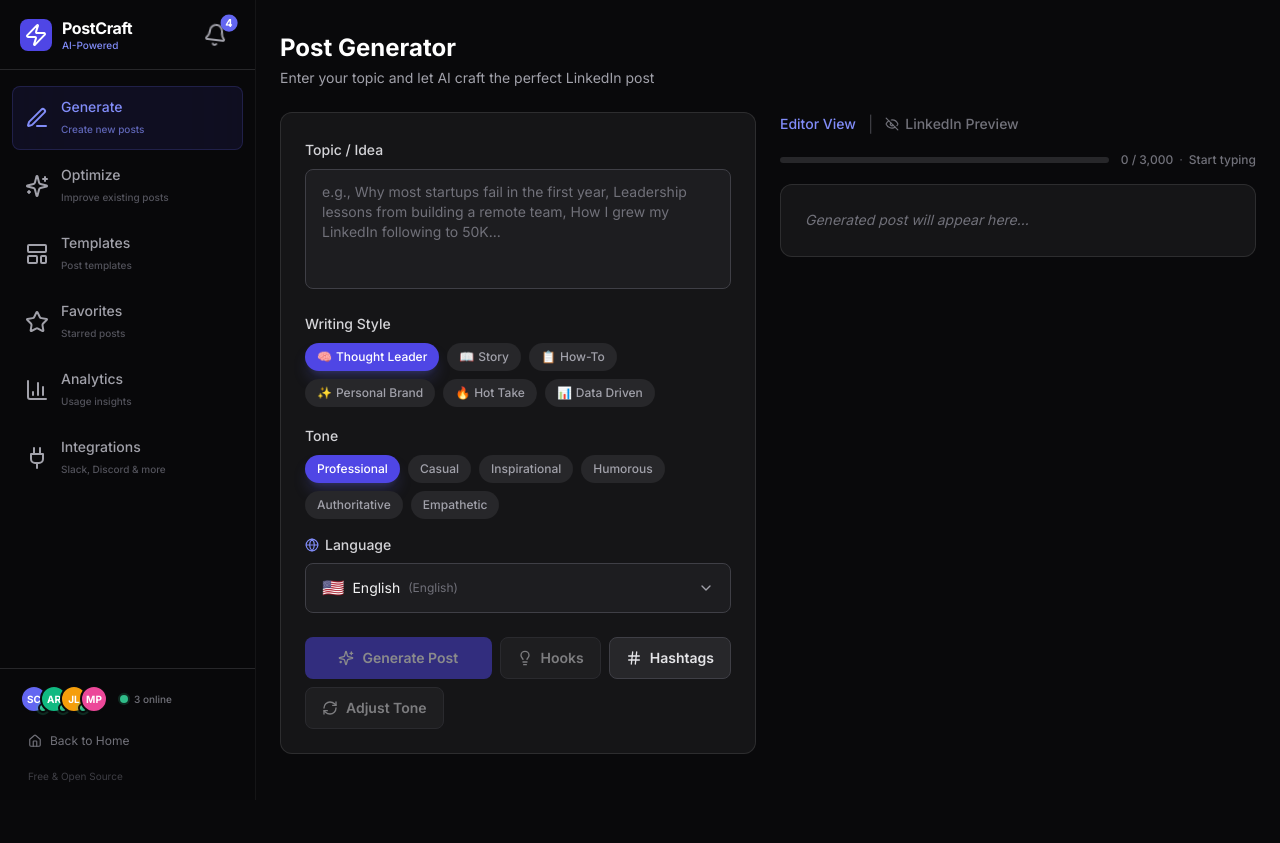
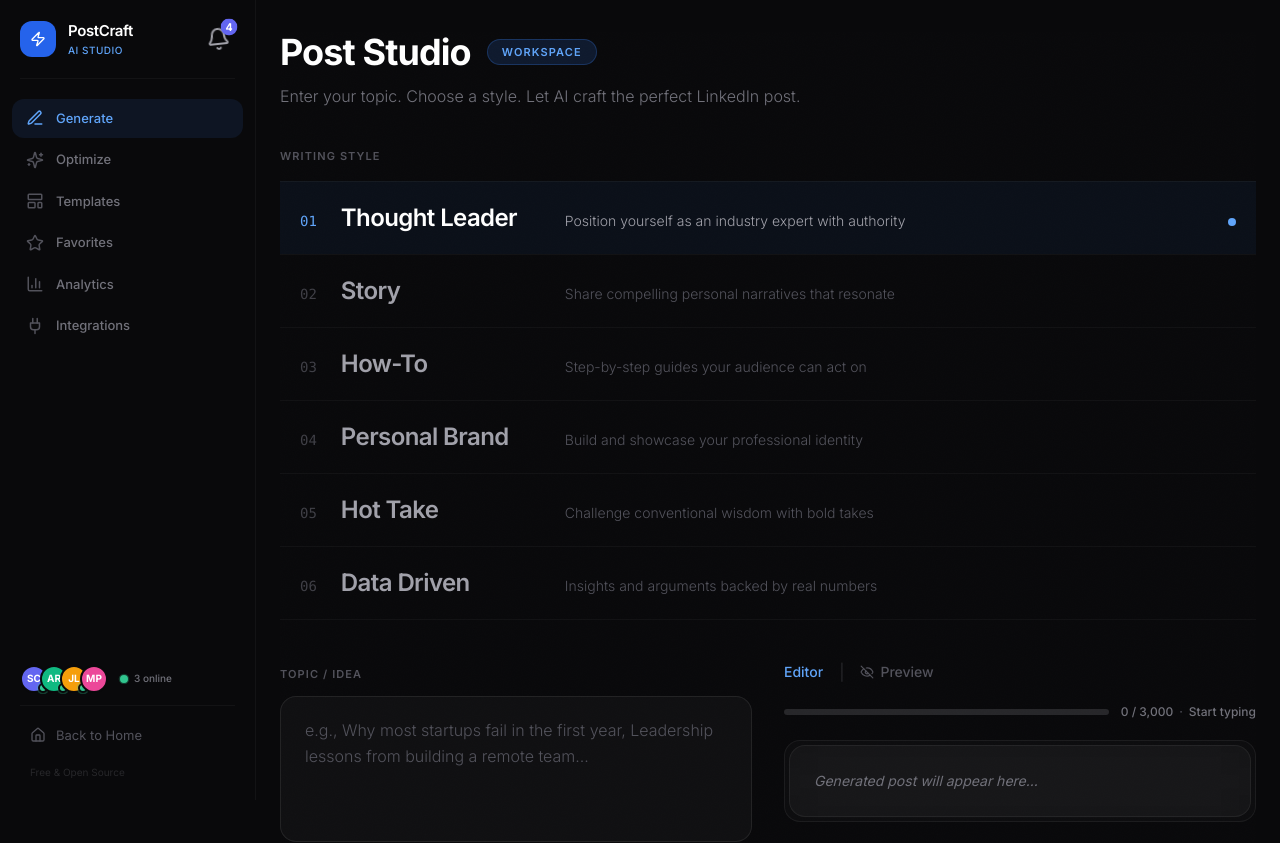
Before and after one commit to kalavathiramarao76-ui/ai-linkedin-post-generator, a Next.js app: page /app in a window 1280 px wide. Shown: the top 843 px of the page. Before the commit the page ends 800 px from the top, so only its background shows below. Built offline with nearby package versions, Linux system fonts and the light colour scheme.

Commit message:
Apple-quality app dashboard: editorial workspace, massive titles

```diff
--- a/src/app/app/page.tsx
+++ b/src/app/app/page.tsx
@@ -12,7 +12,6 @@
   EyeOff,
 } from "lucide-react";
 import { toast } from "sonner";
-import StyleSelector from "@/components/StyleSelector";
 import ToneSelector from "@/components/ToneSelector";
 import LanguageSelector from "@/components/LanguageSelector";
 import CharacterCounter from "@/components/CharacterCounter";
@@ -22,6 +21,7 @@
 import { trackGeneration } from "@/lib/analytics";
 import { getStoredLanguage, setStoredLanguage, getLanguageByCode } from "@/lib/languages";
 import ApiErrorFallback from "@/components/ApiErrorFallback";
+import { POST_STYLES } from "@/lib/constants";
 
 type ActiveTool = "generate" | "hooks" | "hashtags" | "tone";
 
@@ -263,46 +263,98 @@
 
   const langInfo = getLanguageByCode(postLanguage);
 
+  const styleDescriptions: Record<string, string> = {
+    "thought-leadership": "Position yourself as an industry expert with authority",
+    "storytelling": "Share compelling personal narratives that resonate",
+    "how-to": "Step-by-step guides your audience can act on",
+    "personal-brand": "Build and showcase your professional identity",
+    "controversial": "Challenge conventional wisdom with bold takes",
+    "data-driven": "Insights and arguments backed by real numbers",
+  };
+
   return (
-    <div className="space-y-6 page-transition" role="main">
+    <div className="page-transition" role="main">
+      {/* Noise texture overlay */}
+      <div className="noise-overlay" />
+
       {/* Header */}
-      <div>
-        <h1 className="text-2xl font-bold text-white">Post Generator</h1>
-        <p className="mt-1 text-sm text-zinc-400">
-          Enter your topic and let AI craft the perfect LinkedIn post
+      <div className="mb-10">
+        <div className="flex items-center gap-4 mb-3">
+          <h1 className="text-4xl font-bold text-white tracking-tight">Post Studio</h1>
+          <span className="inline-flex items-center rounded-full bg-blue-500/15 border border-blue-500/25 px-3.5 py-1 text-[11px] font-semibold tracking-widest text-blue-400 uppercase">
+            Workspace
+          </span>
+        </div>
+        <p className="text-base text-zinc-500 font-light">
+          Enter your topic. Choose a style. Let AI craft the perfect LinkedIn post.
         </p>
       </div>
 
-      <div className="grid grid-cols-1 lg:grid-cols-2 gap-6">
+      {/* Style Selector — Editorial Rows */}
+      <div className="mb-10">
+        <p className="text-[11px] font-semibold tracking-widest text-zinc-600 uppercase mb-4">Writing Style</p>
+        <div className="space-y-0">
+          {POST_STYLES.map((s, index) => (
+            <button
+              key={s.id}
+              onClick={() => setStyle(s.id)}
+              className={`studio-style-row w-full text-left flex items-baseline gap-6 px-5 py-5 transition-all duration-200 border-t border-white/[0.04] ${
+                index === POST_STYLES.length - 1 ? "border-b border-white/[0.04]" : ""
+              } ${
+                style === s.id
+                  ? "bg-blue-500/[0.06]"
+                  : "hover:bg-white/[0.015]"
+              }`}
+              role="radio"
+              aria-checked={style === s.id}
+              aria-label={`${s.label}: ${s.description}`}
+            >
+              <span className={`font-mono text-sm tabular-nums ${style === s.id ? "text-blue-400" : "text-zinc-700"}`}>
+                {String(index + 1).padStart(2, "0")}
+              </span>
+              <span className={`text-2xl font-semibold tracking-tight min-w-[200px] ${style === s.id ? "text-white" : "text-zinc-400"}`}>
+                {s.label}
+              </span>
+              <span className={`text-sm font-light ${style === s.id ? "text-zinc-400" : "text-zinc-600"}`}>
+                {styleDescriptions[s.id] || s.description}
+              </span>
+              {style === s.id && (
+                <span className="ml-auto flex-shrink-0 w-2 h-2 rounded-full bg-blue-400" />
+              )}
+            </button>
+          ))}
+        </div>
+      </div>
+
+      <div className="grid grid-cols-1 lg:grid-cols-2 gap-8">
         {/* Left Column — Input */}
+        <div className="space-y-6">
+          {/* Topic Input */}
           <div className="space-y-5">
-          {/* Topic Input */}
-          <div className="card space-y-4">
-            <div className="space-y-2">
-              <label htmlFor="topic-input" className="text-sm font-medium text-zinc-300">
+            <div className="space-y-3">
+              <label htmlFor="topic-input" className="text-[11px] font-semibold tracking-widest text-zinc-600 uppercase">
                 Topic / Idea
               </label>
               <textarea
                 id="topic-input"
                 value={topic}
                 onChange={(e) => setTopic(e.target.value)}
-                placeholder="e.g., Why most startups fail in the first year, Leadership lessons from building a remote team, How I grew my LinkedIn following to 50K..."
-                className="input-field min-h-[120px] resize-none"
+                placeholder="e.g., Why most startups fail in the first year, Leadership lessons from building a remote team..."
+                className="w-full rounded-2xl border border-white/[0.08] bg-white/[0.03] px-6 py-5 text-base text-zinc-100 placeholder:text-zinc-600 transition-all duration-200 focus:border-blue-500/50 focus:outline-none focus:ring-2 focus:ring-blue-500/20 min-h-[140px] resize-none font-light leading-relaxed"
                 rows={4}
                 aria-label="Enter your topic or idea for the LinkedIn post"
               />
             </div>
 
-            <StyleSelector selected={style} onSelect={setStyle} />
             <ToneSelector selected={tone} onSelect={setTone} />
             <LanguageSelector selected={language} onSelect={handleLanguageChange} />
 
             {/* Action Buttons */}
-            <div className="flex flex-wrap gap-2 pt-2" role="group" aria-label="Generation actions">
+            <div className="flex flex-wrap gap-3 pt-3" role="group" aria-label="Generation actions">
               <button
                 onClick={handleGenerate}
                 disabled={isGenerating || !topic.trim()}
-                className={`btn-primary flex-1 min-w-[140px] ${
+                className={`btn-primary flex-1 min-w-[140px] !rounded-2xl !py-3.5 !text-base ${
                   !isGenerating && topic.trim() ? "btn-pulse-idle" : ""
                 }`}
                 aria-label="Generate LinkedIn post"
@@ -318,7 +370,7 @@
               <button
                 onClick={handleGenerateHooks}
                 disabled={isGenerating || !topic.trim()}
-                className="btn-secondary"
+                className="btn-secondary !rounded-2xl !py-3.5"
                 title="Generate 10 hooks"
                 aria-label="Generate 10 attention-grabbing hooks"
               >
@@ -329,7 +381,7 @@
               <button
                 onClick={handleSuggestHashtags}
                 disabled={isGenerating}
-                className="btn-secondary"
+                className="btn-secondary !rounded-2xl !py-3.5"
                 title="Suggest hashtags"
                 aria-label="Suggest relevant hashtags"
               >
@@ -340,25 +392,25 @@
               <button
                 onClick={handleToneAdjust}
                 disabled={isGenerating || !generatedPost.trim()}
-                className="btn-secondary"
+                className="btn-secondary !rounded-2xl !py-3.5"
                 title="Adjust tone"
                 aria-label="Adjust the tone of the generated post"
               >
                 <RefreshCw className="h-4 w-4" aria-hidden="true" />
-                Adjust Tone
+                Adjust
               </button>
             </div>
           </div>
 
           {/* Hook Results */}
           {hookResults && (
-            <div className="card" role="region" aria-label="Generated hooks">
-              <h3 className="text-sm font-semibold text-zinc-200 mb-3 flex items-center gap-2">
-                <Lightbulb className="h-4 w-4 text-amber-400" aria-hidden="true" />
+            <div className="rounded-2xl border border-white/[0.06] bg-white/[0.02] p-6" role="region" aria-label="Generated hooks">
+              <h3 className="text-[11px] font-semibold tracking-widest text-zinc-600 uppercase mb-4 flex items-center gap-2">
+                <Lightbulb className="h-3.5 w-3.5 text-amber-400" aria-hidden="true" />
                 Generated Hooks
               </h3>
               <div
-                className={`whitespace-pre-line text-sm text-zinc-300 leading-relaxed ${
+                className={`whitespace-pre-line text-sm text-zinc-300 leading-relaxed font-light ${
                   isGenerating && activeTool === "hooks"
                     ? "streaming-cursor"
                     : ""
@@ -371,13 +423,13 @@
 
           {/* Hashtag Results */}
           {hashtagResults && (
-            <div className="card" role="region" aria-label="Suggested hashtags">
-              <h3 className="text-sm font-semibold text-zinc-200 mb-3 flex items-center gap-2">
-                <Hash className="h-4 w-4 text-indigo-400" aria-hidden="true" />
+            <div className="rounded-2xl border border-white/[0.06] bg-white/[0.02] p-6" role="region" aria-label="Suggested hashtags">
+              <h3 className="text-[11px] font-semibold tracking-widest text-zinc-600 uppercase mb-4 flex items-center gap-2">
+                <Hash className="h-3.5 w-3.5 text-blue-400" aria-hidden="true" />
                 Suggested Hashtags
               </h3>
               <div
-                className={`whitespace-pre-line text-sm text-zinc-300 leading-relaxed ${
+                className={`whitespace-pre-line text-sm text-zinc-300 leading-relaxed font-light ${
                   isGenerating && activeTool === "hashtags"
                     ? "streaming-cursor"
                     : ""
@@ -390,28 +442,28 @@
         </div>
 
         {/* Right Column — Output */}
-        <div className="space-y-4">
+        <div className="space-y-5">
           {/* Toggle Preview */}
           <div className="flex items-center justify-between">
-            <div className="flex items-center gap-3" role="tablist" aria-label="View mode">
+            <div className="flex items-center gap-4" role="tablist" aria-label="View mode">
               <button
                 role="tab"
                 aria-selected={!showPreview}
                 onClick={() => setShowPreview(false)}
                 className={`text-sm font-medium transition-colors ${
-                  !showPreview ? "text-indigo-400" : "text-zinc-500 hover:text-zinc-300"
+                  !showPreview ? "text-blue-400" : "text-zinc-600 hover:text-zinc-400"
                 }`}
                 aria-label="Switch to editor view"
               >
-                Editor View
+                Editor
               </button>
-              <span className="text-zinc-700" aria-hidden="true">|</span>
+              <span className="text-zinc-800" aria-hidden="true">|</span>
               <button
                 role="tab"
                 aria-selected={showPreview}
                 onClick={() => setShowPreview(true)}
                 className={`text-sm font-medium transition-colors flex items-center gap-1.5 ${
-                  showPreview ? "text-indigo-400" : "text-zinc-500 hover:text-zinc-300"
+                  showPreview ? "text-blue-400" : "text-zinc-600 hover:text-zinc-400"
                 }`}
                 aria-label="Switch to LinkedIn preview"
               >
@@ -420,14 +472,14 @@
                 ) : (
                   <EyeOff className="h-3.5 w-3.5" aria-hidden="true" />
                 )}
-                LinkedIn Preview
+                Preview
               </button>
             </div>
 
             {generatedPost && (
               <button
                 onClick={handleSavePost}
-                className="btn-secondary !py-1.5 !px-3 !text-xs"
+                className="btn-secondary !py-1.5 !px-3 !text-xs !rounded-xl"
                 aria-label="Save generated post as draft"
               >
                 <Save className="h-3.5 w-3.5" aria-hidden="true" />
@@ -439,7 +491,7 @@
           {/* Language Badge */}
           {generatedPost && postLanguage !== "en" && (
             <div className="flex items-center gap-2">
-              <span className="inline-flex items-center gap-1.5 rounded-full bg-indigo-600/15 border border-indigo-500/20 px-3 py-1 text-xs font-medium text-indigo-300">
+              <span className="inline-flex items-center gap-1.5 rounded-full bg-blue-500/10 border border-blue-500/20 px-3 py-1 text-xs font-medium text-blue-300">
                 <span aria-hidden="true">{langInfo.flag}</span>
                 {langInfo.label}
               </span>
@@ -475,6 +527,7 @@
             {showPreview ? (
               <LinkedInPreview content={generatedPost} />
             ) : (
+              <div className="rounded-2xl border border-white/[0.06] bg-white/[0.02] p-1">
                 <PostCard
                   content={generatedPost}
                   isStreaming={isGenerating && activeTool === "generate"}
@@ -483,6 +536,7 @@
                   style={style}
                   topic={topic}
                 />
+              </div>
             )}
           </div>
         </div>
--- a/src/app/globals.css
+++ b/src/app/globals.css
@@ -47,11 +47,11 @@
   }
 
   .card {
-    @apply rounded-xl border border-white/10 bg-white/5 p-6 backdrop-blur-xl;
+    @apply rounded-2xl border border-white/[0.06] bg-white/[0.03] p-6 backdrop-blur-xl;
   }
 
   .input-field {
-    @apply w-full rounded-lg border border-zinc-700 bg-zinc-800/50 px-4 py-3 text-sm text-zinc-100 placeholder:text-zinc-500 transition-colors focus:border-indigo-500 focus:outline-none focus:ring-1 focus:ring-indigo-500;
+    @apply w-full rounded-2xl border border-white/[0.08] bg-white/[0.03] px-5 py-4 text-sm text-zinc-100 placeholder:text-zinc-600 transition-all duration-200 focus:border-blue-500/50 focus:outline-none focus:ring-2 focus:ring-blue-500/20;
   }
 
   .pill {
--- a/src/components/Sidebar.tsx
+++ b/src/components/Sidebar.tsx
@@ -42,26 +42,29 @@
 
   return (
     <aside
-      className="fixed left-0 top-0 z-40 flex h-full w-64 flex-col border-r border-white/5 bg-zinc-950/80 backdrop-blur-2xl"
+      className="fixed left-0 top-0 z-40 flex h-full w-64 flex-col bg-[#0a0a0c]/95 backdrop-blur-2xl border-r border-white/[0.04]"
       role="complementary"
       aria-label="Sidebar navigation"
     >
       {/* Logo + Notifications */}
-      <div className="flex items-center justify-between border-b border-zinc-800 px-5 py-4">
-        <div className="flex items-center gap-2.5">
-          <div className="flex h-8 w-8 items-center justify-center rounded-lg bg-indigo-600" aria-hidden="true">
-            <Zap className="h-4.5 w-4.5 text-white" />
+      <div className="flex items-center justify-between px-5 py-5">
+        <div className="flex items-center gap-3">
+          <div className="flex h-9 w-9 items-center justify-center rounded-xl bg-blue-600" aria-hidden="true">
+            <Zap className="h-4 w-4 text-white" />
           </div>
           <div>
-            <h1 className="text-base font-bold text-white tracking-tight">PostCraft</h1>
-            <p className="text-[10px] text-indigo-400 font-medium -mt-0.5">AI-Powered</p>
+            <h1 className="text-[15px] font-semibold text-white tracking-tight">PostCraft</h1>
+            <p className="text-[10px] text-blue-400 font-medium tracking-wider uppercase">AI Studio</p>
           </div>
         </div>
         <NotificationCenter />
       </div>
 
+      {/* Divider */}
+      <div className="mx-5 border-t border-white/[0.04]" />
+
       {/* Navigation */}
-      <nav className="flex-1 space-y-1 px-3 py-4" role="navigation" aria-label="Main navigation">
+      <nav className="flex-1 px-3 py-5 space-y-0.5" role="navigation" aria-label="Main navigation">
         {navItems.map((item) => {
           const isActive = pathname === item.href;
           const Icon = item.icon;
@@ -72,52 +75,47 @@
               href={item.href}
               aria-current={isActive ? "page" : undefined}
               aria-label={`${item.label}: ${item.description}`}
-              className={`flex items-center gap-3 rounded-lg px-3 py-2.5 text-sm font-medium transition-all ${
+              className={`group flex items-center gap-3 rounded-xl px-3.5 py-2.5 text-[13px] font-medium transition-all duration-200 ${
                 isActive
-                  ? "bg-indigo-600/10 text-indigo-400 border border-indigo-500/20"
-                  : "text-zinc-400 hover:bg-zinc-800/50 hover:text-zinc-200 border border-transparent"
+                  ? "bg-blue-500/10 text-blue-400"
+                  : "text-zinc-500 hover:bg-white/[0.03] hover:text-zinc-300"
               }`}
             >
               <Icon
-                className={`h-4.5 w-4.5 flex-shrink-0 ${
-                  item.label === "Favorites" && isActive ? "fill-amber-400 text-amber-400" : ""
-                }`}
+                className={`h-[18px] w-[18px] flex-shrink-0 transition-colors ${
+                  isActive ? "text-blue-400" : "text-zinc-600 group-hover:text-zinc-400"
+                } ${item.label === "Favorites" && isActive ? "fill-amber-400 text-amber-400" : ""}`}
                 aria-hidden="true"
               />
-              <div className="flex-1">
-                <div className="flex items-center gap-2">
-                  <p>{item.label}</p>
-                  {"hasBadge" in item && item.hasBadge && favCount > 0 && (
-                    <span className="inline-flex items-center justify-center h-4.5 min-w-[18px] rounded-full bg-amber-500/20 border border-amber-500/30 px-1.5 text-[10px] font-bold text-amber-400 notification-badge">
-                      {favCount > 99 ? "99+" : favCount}
-                    </span>
-                  )}
-                </div>
-                <p className={`text-[10px] mt-0.5 ${isActive ? "text-indigo-400/70" : "text-zinc-600"}`}>
-                  {item.description}
-                </p>
-              </div>
+              <span className="flex-1">{item.label}</span>
+              {"hasBadge" in item && item.hasBadge && favCount > 0 && (
+                <span className="inline-flex items-center justify-center h-5 min-w-[20px] rounded-full bg-amber-500/15 px-1.5 text-[10px] font-bold text-amber-400">
+                  {favCount > 99 ? "99+" : favCount}
+                </span>
+              )}
             </Link>
           );
         })}
       </nav>
 
       {/* Footer */}
-      <div className="border-t border-zinc-800 p-4 space-y-3">
+      <div className="px-4 pb-5 space-y-3">
         {/* Collaboration Presence */}
         <div className="px-1">
           <CollabPresence />
         </div>
 
+        <div className="mx-1 border-t border-white/[0.04]" />
+
         <Link
           href="/"
-          className="flex items-center gap-2 rounded-lg px-3 py-2 text-xs text-zinc-500 hover:text-zinc-300 transition-colors"
+          className="flex items-center gap-2.5 rounded-xl px-3.5 py-2 text-[13px] text-zinc-600 hover:text-zinc-400 transition-colors"
           aria-label="Back to home page"
         >
-          <Home className="h-3.5 w-3.5" aria-hidden="true" />
+          <Home className="h-4 w-4" aria-hidden="true" />
           Back to Home
         </Link>
-        <div className="mt-2 px-3 text-[10px] text-zinc-700">
+        <div className="px-3.5 text-[10px] text-zinc-800">
           Free & Open Source
         </div>
       </div>
```
Lines whose indentation alone changed are shown as unchanged.
